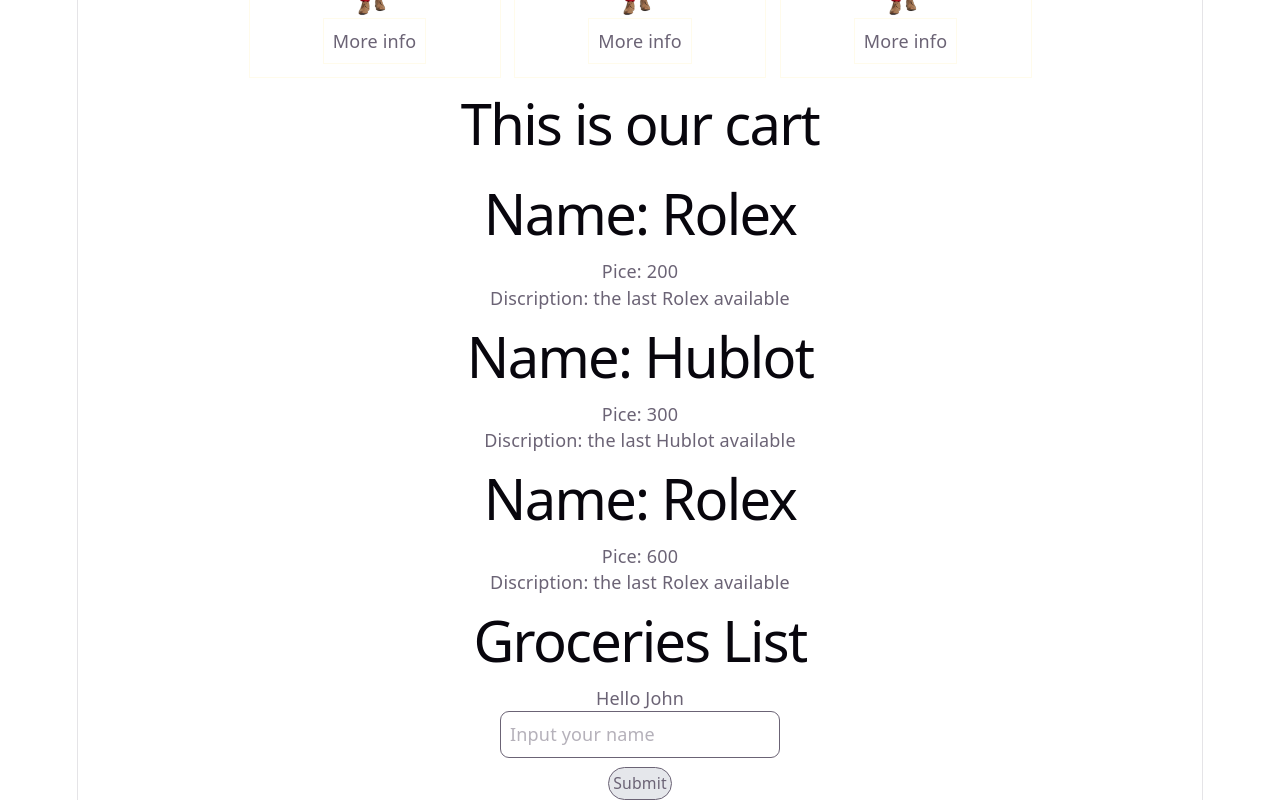
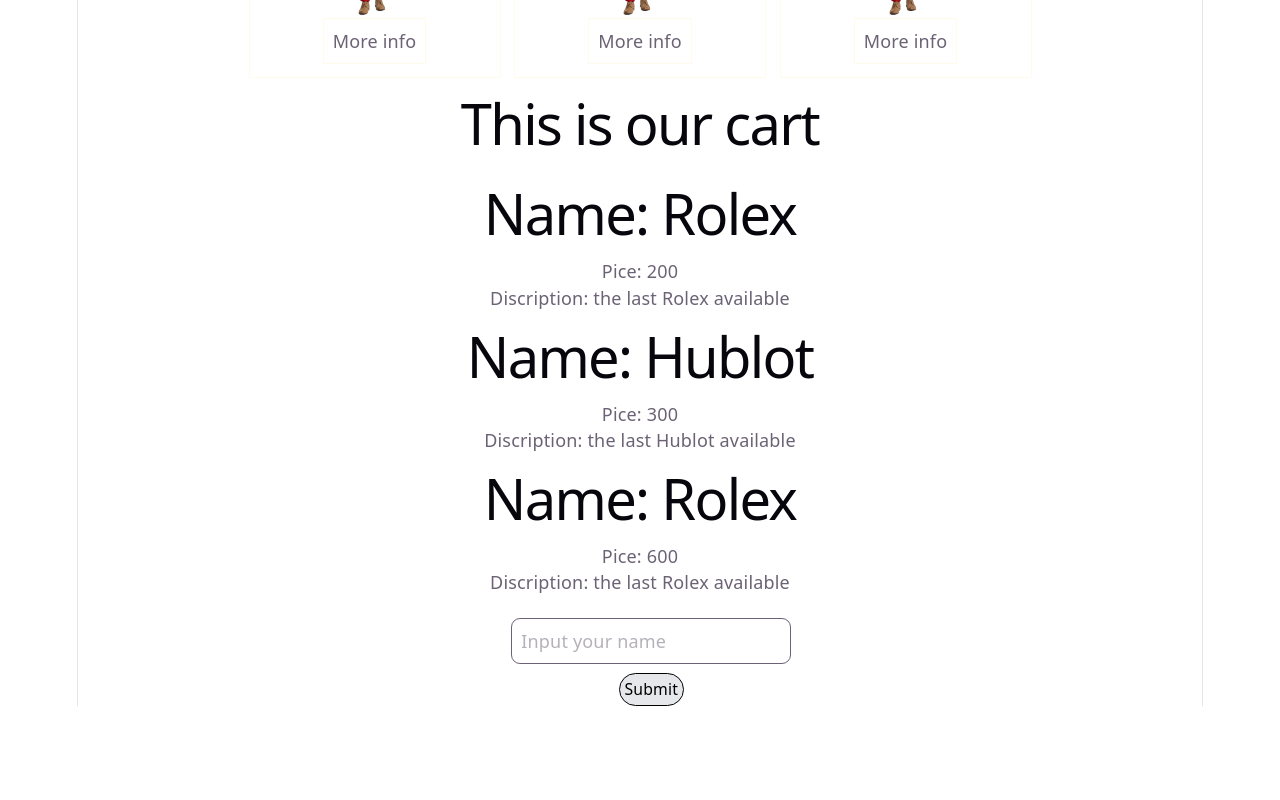
Before and after one commit to JohnMabas/React-Class, a React (Vite) app: page / in a window 1280 px wide. Shown: the part 475-1275 px from the top of the page. After the commit the page ends 1181 px from the top, so only its background shows below. Built offline with nearby package versions, Linux system fonts and the light colour scheme.

Commit message:
lefting state up

```diff
--- a/src/App.jsx
+++ b/src/App.jsx
@@ -10,6 +10,14 @@
 import Form from "./Form";
 
 function App() {
+
+   const handleSubmit = e => {
+        e.preventDefault()
+        let clicked = e.target
+        console.log(clicked)
+
+    }
+
   return (
     <>
       <Nav />
@@ -22,9 +30,9 @@
 
       <AboutCards />
 
-      <Content />
+      {/* <Content /> */}
 
-      <Form />
+      <Form submit={(e)=>{handleSubmit(e)}}  />
 
       {/* <Button /> */}
       {/* <div className='text-3xl'>Welcome to React Class</div>  */}
--- a/src/Form.jsx
+++ b/src/Form.jsx
@@ -1,10 +1,12 @@
 
-function Form ({functionality}){
+function Form ({submit}){
+
+
 
     return(
-        <form action="">
-            <input type="text" placeholder="Input your name" className="border p-2 rounded-lg" /> <br />
-            <input type="submit" className="border p-1 rounded-2xl text-sm bg-gray-200 mt-2" />
+        <form action="" onSubmit={submit} className="pt-5 pl-5">
+            <input  type="text" placeholder="Input your name" className="border p-2 rounded-lg" /> <br />
+            <input type="submit" className="border p-1 rounded-2xl text-sm bg-gray-200 mt-2 text-black" />
 
         </form>
     )
```
